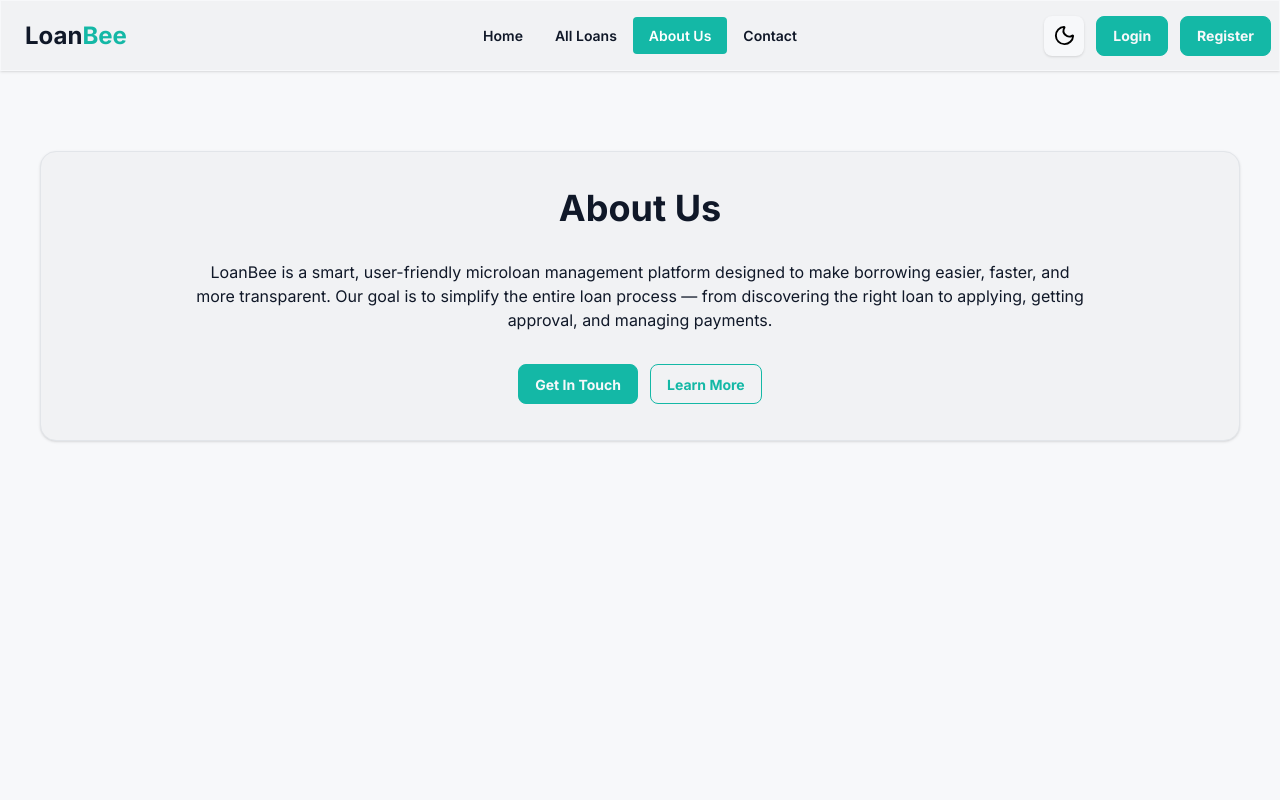
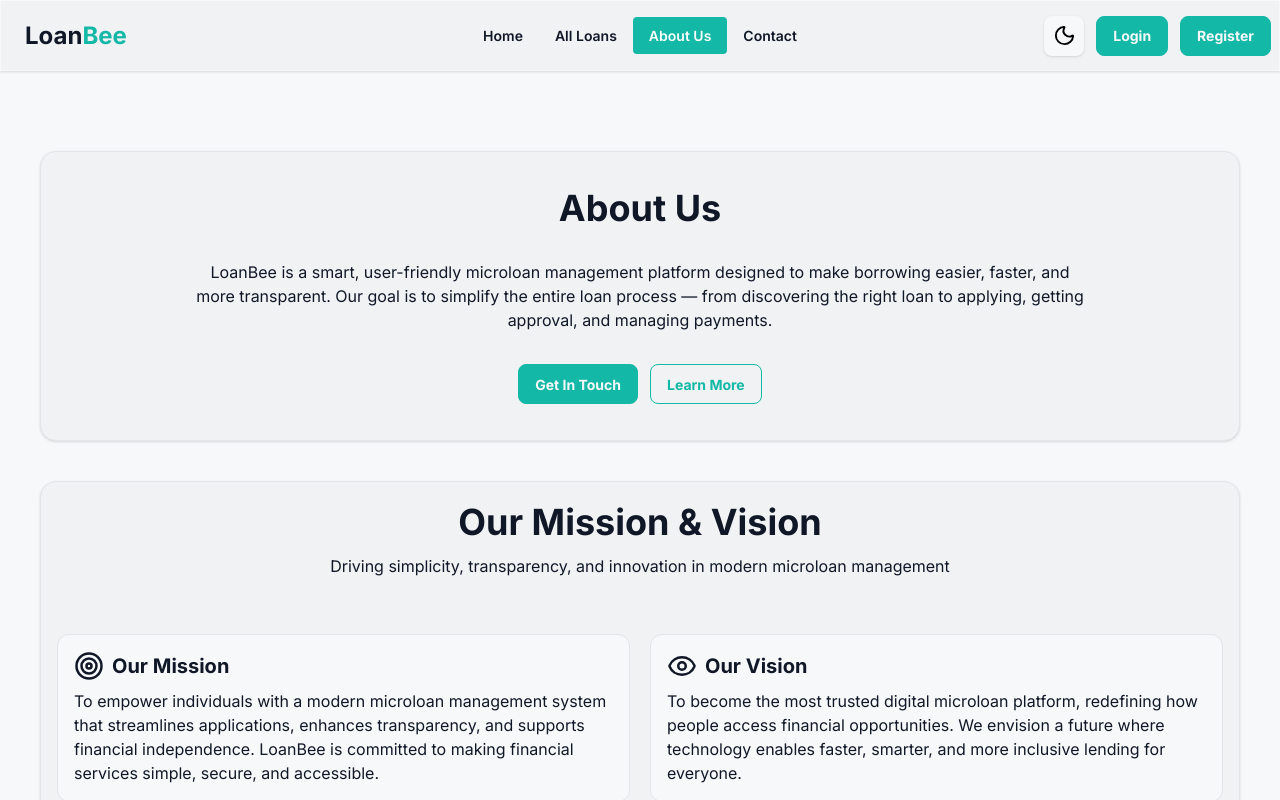
Before and after one commit to hossain-shifat/Micro-Loan, a React (Vite) app: page /about in a window 1280 px wide. Shown: the top 800 px of the page. Built offline with nearby package versions, Linux system fonts and the light colour scheme; no server answers.

Commit message:
Add about setion our mission and vision section

```diff
--- a/src/Pages/About/About/About.jsx
+++ b/src/Pages/About/About/About.jsx
@@ -1,12 +1,16 @@
 import React from 'react'
 import Header from '../Header/Header'
 import FadeIn from '../../../Components/Animations/FadeIn/FadeIn'
+import MissionAndVision from '../MissionAndVision/MissionAndVision'
 
 const About = () => {
     return (
-        <div className="my-10 *:border *:border-base-300 *:bg-base-200 *:py-5 *:rounded-2xl *:shadow-sm">
+        <div className="my-10 space-y-10 *:border *:border-base-300 *:bg-base-200 *:py-5 *:rounded-2xl *:shadow-sm">
             <FadeIn>
                 <Header />
+            </FadeIn>
+            <FadeIn>
+                <MissionAndVision />
             </FadeIn>
         </div>
     )
--- /dev/null
+++ b/src/Pages/About/MissionAndVision/MissionAndVision.jsx
@@ -0,0 +1,50 @@
+import React from 'react'
+import { missionVisionData } from '../../../assets/assets'
+import { Eye, Sparkles, Target, TrendingUp } from 'lucide-react'
+import FadeIn from '../../../Components/Animations/FadeIn/FadeIn'
+
+
+const MissionAndVision = () => {
+    return (
+        <div className="space-y-10">
+            <div className="space-y-3">
+                <h1 className="font-bold text-center text-2xl md:text-4xl">Our Mission & Vision</h1>
+                <p className="text-center px-4">Driving simplicity, transparency, and innovation in modern microloan management</p>
+            </div>
+            <div className="p-4 grid md:grid-cols-2 gap-2 md:gap-5">
+                {
+                    missionVisionData.map((m, index) => (
+                        m.id % 2 !== 0 ?
+                            <FadeIn duration={0.3}>
+                                <div key={index} className="h-full p-4 border border-base-300 bg-base-100 rounded-xl space-y-2">
+                                    <div className="flex gap-2 items-center font-bold text-xl">
+                                        {index === 0 ? <Target size={30} /> : <TrendingUp size={30} />}
+                                        <h1>{m.title}</h1>
+                                        {console.log(index)}
+                                    </div>
+                                    <div>
+                                        <p>{m.detail}</p>
+                                    </div>
+                                </div>
+                            </FadeIn>
+                            :
+                            <FadeIn duration={0.2 * index}>
+                                <div key={index} className="h-full p-4 border border-base-300 bg-base-100 auto-rows-fr rounded-xl space-y-2">
+                                    <div className="flex gap-2 items-center font-bold text-xl">
+                                        {index === 1 ? <Eye size={30} /> : <Sparkles size={30} />}
+                                        <h1>{m.title}</h1>
+                                        {console.log(index)}
+                                    </div>
+                                    <div>
+                                        <p>{m.detail}</p>
+                                    </div>
+                                </div>
+                            </FadeIn>
+                    ))
+                }
+            </div>
+        </div>
+    )
+}
+
+export default MissionAndVision
--- a/src/Pages/Home/AvailableLoans/AvailableLoans.jsx
+++ b/src/Pages/Home/AvailableLoans/AvailableLoans.jsx
@@ -3,6 +3,7 @@ import React from 'react'
 import useAxios from '../../../Hooks/Axios/Axios/useAxios'
 import { Link } from 'react-router'
 import Loading from '../../../Components/Loading/Loading'
+import FadeIn from '../../../Components/Animations/FadeIn/FadeIn'
 
 const AvailableLoans = () => {
 
@@ -43,6 +44,7 @@ const AvailableLoans = () => {
             <div className="grid sm:grid-cols-2 md:grid-cols-3 gap-4">
                 {
                     combinedLoans.filter(loan => loan.showOnHome).map((loan, index) => (
+                        <FadeIn duration={0.2*index}>
                             <div key={index} className="flex p-5 gap-5 border border-base-100 bg-base-100 w-full rounded-xl">
                                 <div>
                                     <img className="w-40 h-40 object-cover rounded-xl" src={loan.photo} alt="" />
@@ -58,6 +60,7 @@ const AvailableLoans = () => {
                                     </div>
                                 </div>
                             </div>
+                        </FadeIn>
                     ))
                 }
             </div>
--- a/src/Pages/Loan/AllLoans/AllLoan.jsx
+++ b/src/Pages/Loan/AllLoans/AllLoan.jsx
@@ -30,7 +30,7 @@ const AllLoan = () => {
             <div className="grid sm:grid-cols-2 md:grid-cols-3 gap-4">
                 {
                     loans.map((loan, index) => (
-                        <FadeIn key={index} delay={0.1 * index}>
+                        <FadeIn key={index} delay={0.2 * index}>
                             <div key={index} className="flex p-5 gap-5 border border-base-200 bg-base-200 w-full rounded-xl">
                                 <div>
                                     <img className="w-40 h-40 object-cover rounded-xl" src={loan.photo} alt="" />
--- a/src/Pages/Loan/LoanDetails/LoanDetails.jsx
+++ b/src/Pages/Loan/LoanDetails/LoanDetails.jsx
@@ -60,11 +60,11 @@ const LoanDetails = () => {
                     </div>
                 </div>
                 <div className="md:col-span-2 border border-base-200 p-5 bg-base-200 rounded-2xl shadow-sm">
-                    <div className="flex gap-5 items-center">
+                    <div className="flex gap-5">
                         <div className="">
-                            <img className="w-55 h-60 object-cover rounded-xl" src={loan.photo} alt="" />
+                            <img className="w-55 h-70 object-cover rounded-xl" src={loan.photo} alt="" />
                         </div>
-                        <div>
+                        <div className="flex">
                             <div className="flex flex-col justify-between h-full space-y-5">
                                 <div className="space-y-2">
                                     <h1 className="font-bold text-xl md:text-2xl">{loan.loanTitle}</h1>
--- a/src/assets/assets.js
+++ b/src/assets/assets.js
@@ -8,6 +8,8 @@ import newsLetter from './newsletter.png'
 import auth from './auth.png'
 import google from './google.png'
 import error404 from './error404.png'
+import { Eye, Sparkles, Target, TrendingUp } from 'lucide-react'
+
 
 
 
@@ -46,3 +48,30 @@ export const process = [
         img: approved
     },
 ]
+
+export const missionVisionData = [
+    {
+        id: 1,
+        icon: "Target",
+        title: "Our Mission",
+        detail: "To empower individuals with a modern microloan management system that streamlines applications, enhances transparency, and supports financial independence. LoanBee is committed to making financial services simple, secure, and accessible."
+    },
+    {
+        id: 2,
+        icon: 'Eye',
+        title: "Our Vision",
+        detail: "To become the most trusted digital microloan platform, redefining how people access financial opportunities. We envision a future where technology enables faster, smarter, and more inclusive lending for everyone."
+    },
+    {
+        id: 3,
+        icon: 'TrendingUp',
+        title: "Our Mission",
+        detail: "To continuously innovate and deliver powerful tools that help borrowers make informed decisions and managers operate efficiently. LoanBee aims to create a seamless financial ecosystem driven by modern technology."
+    },
+    {
+        id: 4,
+        icon: 'Sparkles',
+        title: "Our Vision",
+        detail: "To shape a world where financial services blend perfectly with intelligent digital solutions. Our goal is to inspire trust, promote growth, and make microloan management effortless for all."
+    }
+];
```
Lines whose indentation alone changed are shown as unchanged.
